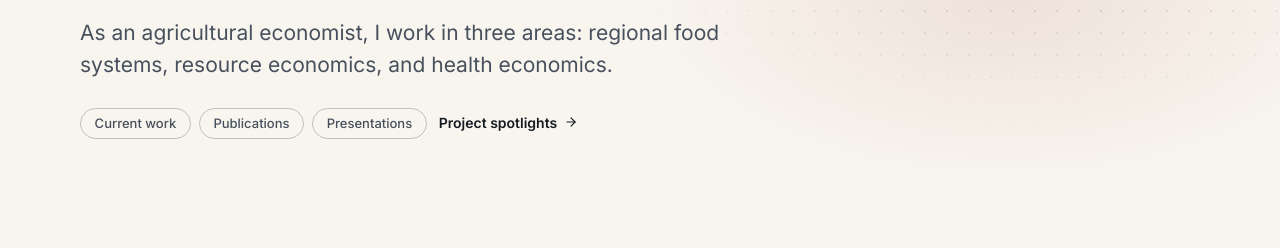
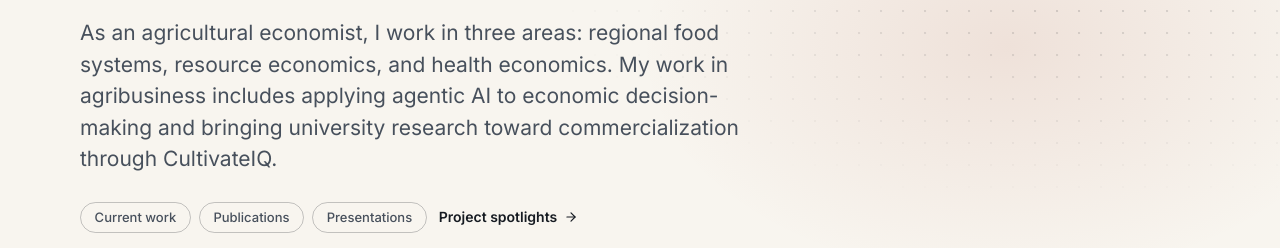
Before and after one commit to prinkashar/prinkashar.github.io, a plain HTML site: page research.html in a window 1280 px wide. Shown: the part 257-505 px from the top of the page. Drawn offline with Linux system fonts and the light colour scheme.

Commit message:
Clarify agribusiness research focus

```diff
--- a/research.html
+++ b/research.html
@@ -74,7 +74,7 @@
       <div class="wrap">
         <p class="eyebrow">Agricultural &amp; applied economics</p>
         <h1 id="page-title">Research</h1>
-        <p class="lead">As an agricultural economist, I work in three areas: regional food systems, resource economics, and health economics.</p>
+        <p class="lead">As an agricultural economist, I work in three areas: regional food systems, resource economics, and health economics. My work in agribusiness includes applying agentic AI to economic decision-making and bringing university research toward commercialization through CultivateIQ.</p>
         <nav class="actions" aria-label="On this page">
           <ul class="chips">
             <li><a class="chip" href="#in-progress">Current work</a></li>
```
